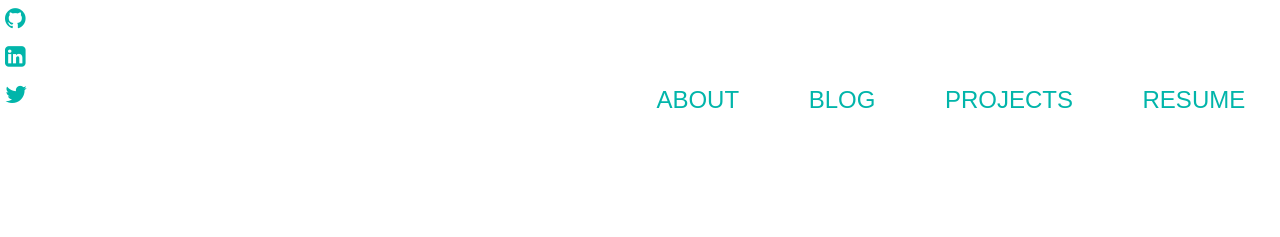
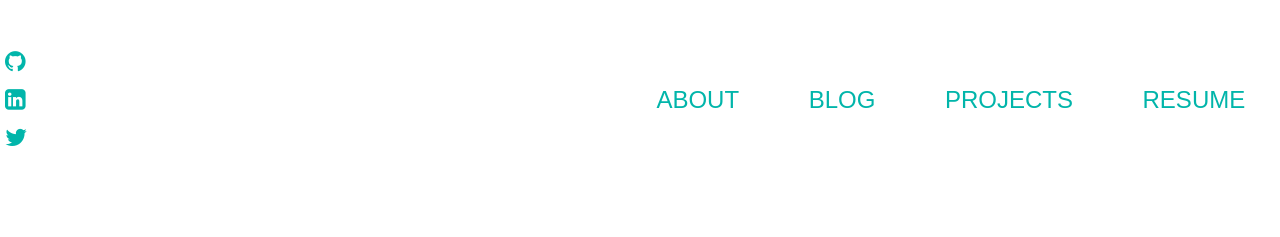
Before and after one commit to ChristineSchatz/ChristineSchatz.github.io, a plain HTML site: page projects.html in a window 1280 px wide. Shown: the top 237 px of the page. Drawn offline with Linux system fonts and the light colour scheme; a web font is replaced by a local one.

Commit message:
fix icons

```diff
--- a/stylesheets/default.css
+++ b/stylesheets/default.css
@@ -325,7 +325,8 @@ pre {
     justify-content: flex-end;
   }
   #left {
-    width: 140px;
+    align-self: center;
+    width: 200px;
   }
   .nav {
     margin-top: 3em;
```
